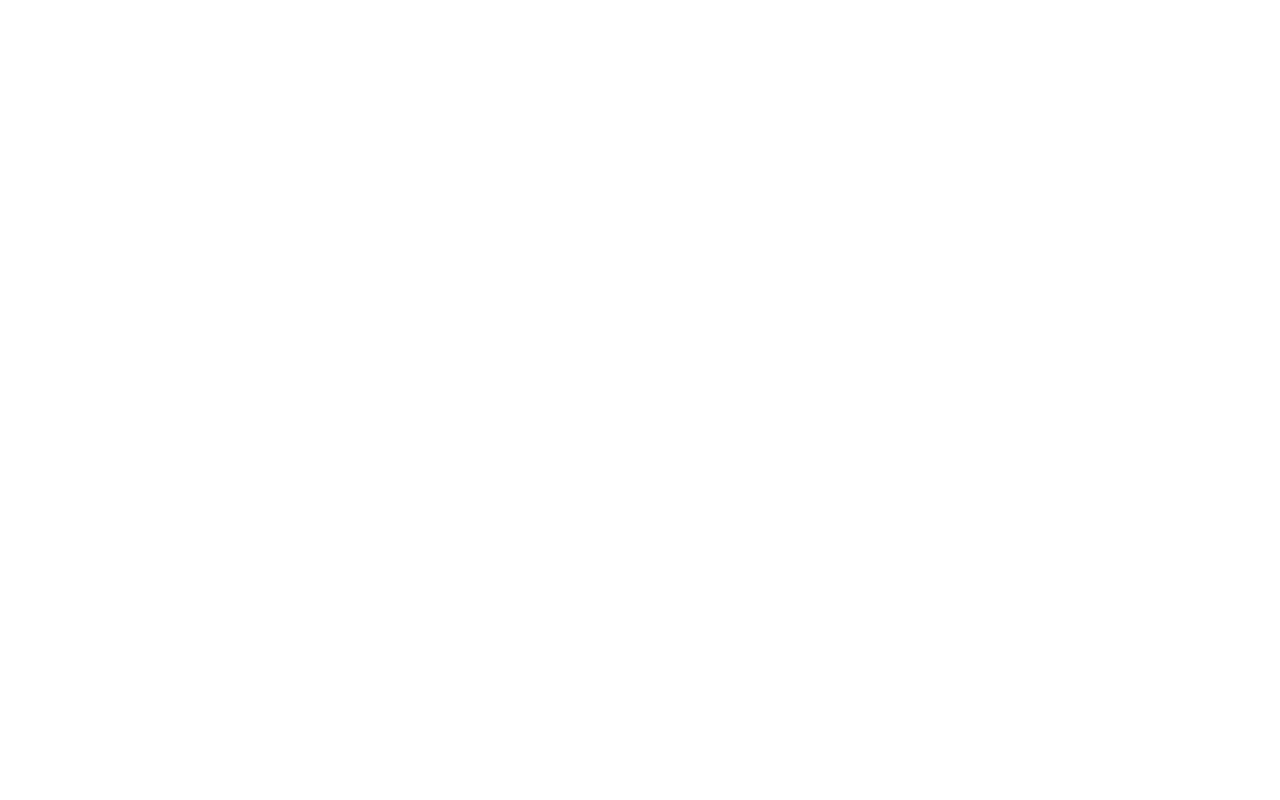
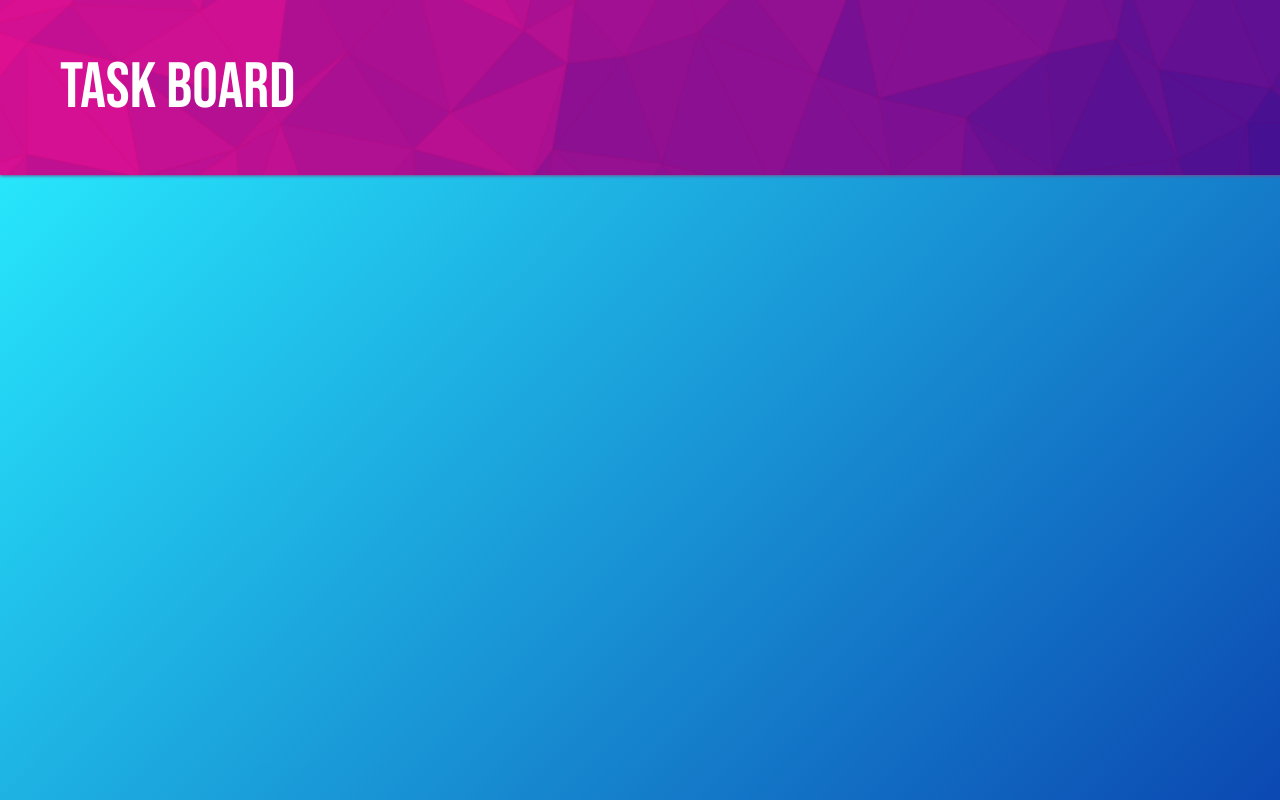
Before and after one commit to ferrarib/TaskBoard, a website built with webpack: page dist/index.html in a window 1280 px wide. Built offline with nearby package versions, Linux system fonts and the light colour scheme; a web font is replaced by a local one.

Commit message:
Added Header and BG colors

```diff
--- a/dist/index.css
+++ b/dist/index.css
@@ -0,0 +1,37 @@
+@import url('https://fonts.googleapis.com/css2?family=Bebas+Neue&family=Big+Shoulders+Stencil+Text&family=Roboto:wght@300;400&display=swap');
+
+html {
+    font-family: 'Bebas Neue', sans-serif;;
+}
+
+body {
+    margin: 0;
+    padding: 0;
+    width: 100vw;
+    height: 100vh;
+    display: flex;
+    flex-direction: column;
+}
+
+.nav {
+    width: 100%;
+    height: 175px;
+    background: no-repeat url(./assets/headerBG.png);
+    background-size: cover;
+    position: relative;
+    box-shadow: 0 1px 3px rgb(119, 73, 141);
+    display: flex;
+    align-items: center;
+}
+
+.title {
+    padding-left: 60px;
+    font-size: 4rem;
+    color: white;
+}
+
+.content {
+    width: 100%;
+    flex: 2;
+    background: linear-gradient(135deg, hsla(186, 97%, 57%, 1) 0%, hsla(218, 88%, 37%, 1) 100%);
+}
--- a/dist/index.html
+++ b/dist/index.html
@@ -7,6 +7,9 @@
     <link rel="stylesheet" href="index.css">
 </head>
 <body>
+    <div class="nav">
+        <div class="title">Task Board</div>
+    </div>
     <div class="content"></div>
     <script src="main.js"></script>
 </body>
```
Also changed, not shown: dist/assets/headerBG.png (added).
